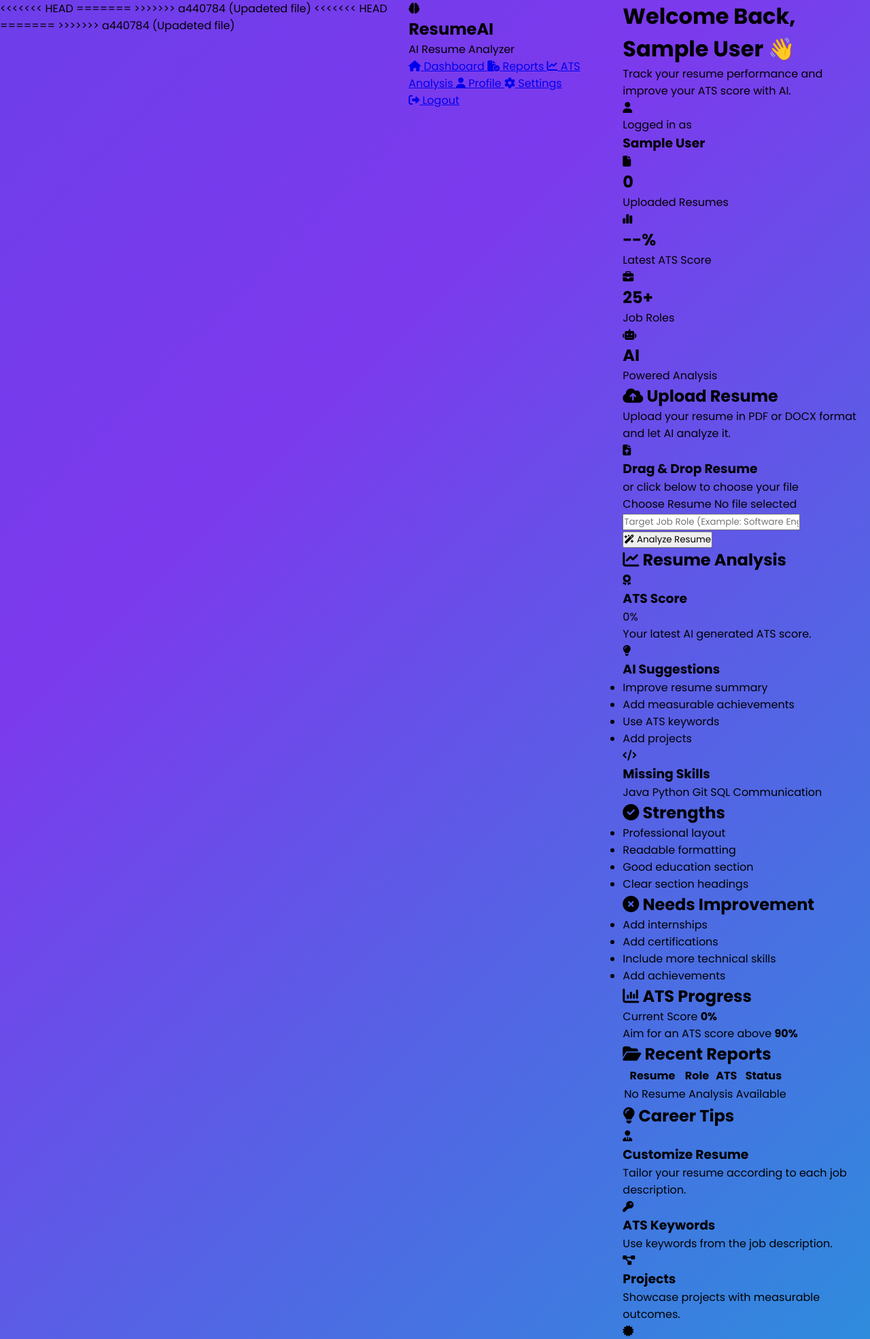
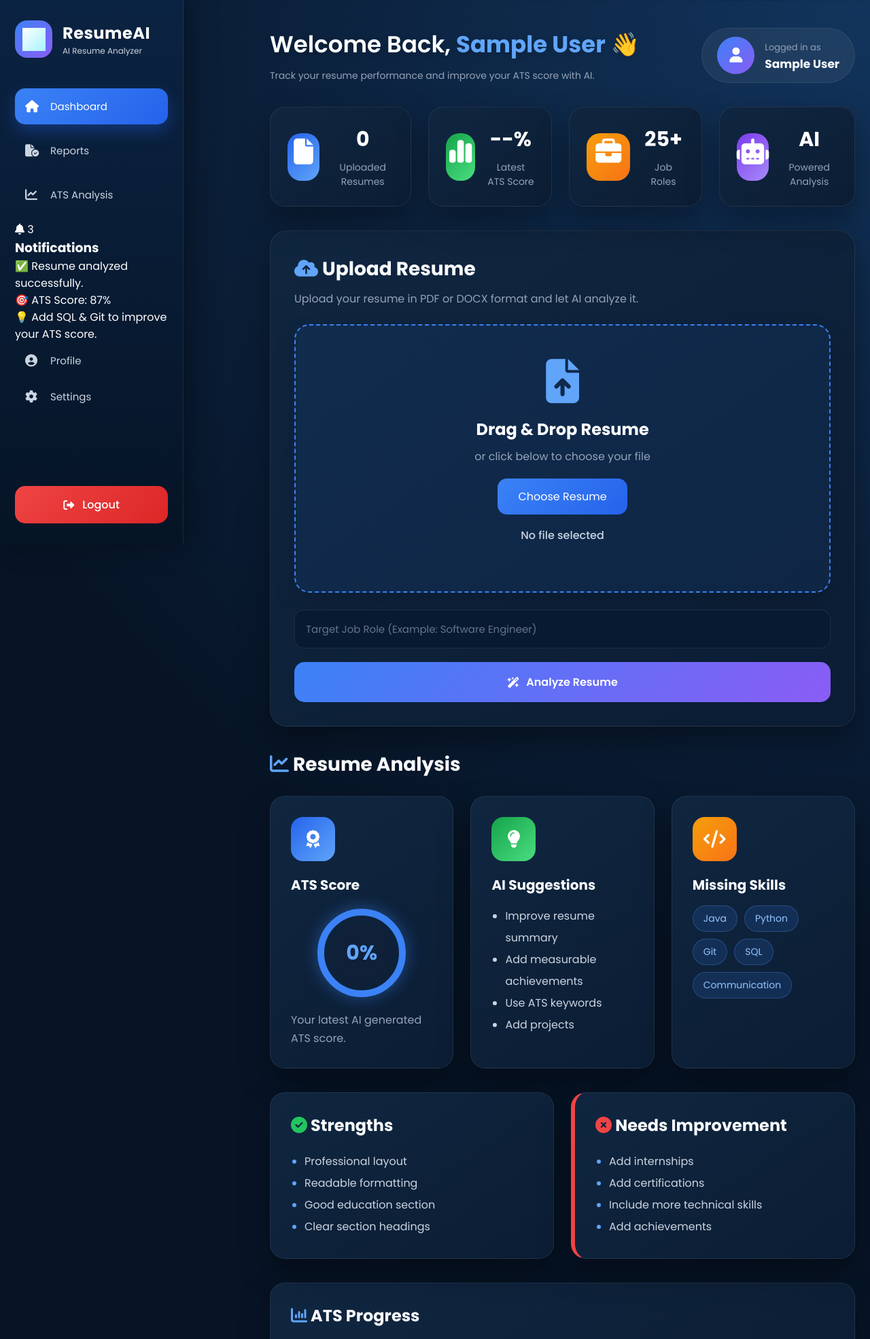
Before and after one commit to snehal-cpu/AIResumeAnalyzer, a PHP site: page /dashboard.php in a window 1280 px wide. Shown: the top 1970 px of the page at 68% size. Run offline with PHP 8.4, Linux system fonts and the light colour scheme; the visitor is signed in with stand-in values (Sample User, id 1); data that the repository does not hold is empty.

Commit message:
Add .gitignore and update dashboard

```diff
--- a/css/dashboard.css
+++ b/css/dashboard.css
@@ -40,7 +40,7 @@
 ========================== */
 
 
-<<<<<<< HEAD
+
 :root {
     --primary: #4f46e5;
     --primary-dark: #4338ca;
--- a/dashboard.php
+++ b/dashboard.php
@@ -45,7 +45,7 @@ if($result && mysqli_num_rows($result)>0){
 <html lang="en">
 
 <head>
-<<<<<<< HEAD
+
     <meta charset="UTF-8">
     <meta name="viewport" content="width=device-width, initial-scale=1.0">
 =======
@@ -58,7 +58,7 @@ content="width=device-width, initial-scale=1.0">
 
 <title>AI Resume Analyzer Dashboard</title>
 
-<<<<<<< HEAD
+
     <link rel="stylesheet"
         href="https://cdnjs.cloudflare.com/ajax/libs/font-awesome/6.7.2/css/all.min.css">
 
@@ -82,7 +82,7 @@ rel="stylesheet">
 href="https://cdnjs.cloudflare.com/ajax/libs/font-awesome/6.7.2/css/all.min.css">
 
 </head>
->>>>>>> a440784 (Upadeted file)
+
 
 <body>
 
@@ -136,21 +136,45 @@ href="https://cdnjs.cloudflare.com/ajax/libs/font-awesome/6.7.2/css/all.min.css"
 
 </a>
 
-<a href="profile.php">
+<div class="top-icons">
 
-<i class="fa-solid fa-user"></i>
+    <div class="notification">
 
-<span>Profile</span>
+        <i class="fa-solid fa-bell" id="bell"></i>
 
-</a>
+        <span class="badge">3</span>
 
-<a href="#">
+        <div class="notification-box" id="notificationBox">
 
-<i class="fa-solid fa-gear"></i>
+            <h3>Notifications</h3>
 
-<span>Settings</span>
+            <div class="notify-item">
+                ✅ Resume analyzed successfully.
+            </div>
 
-</a>
+            <div class="notify-item">
+                🎯 ATS Score: 87%
+            </div>
+
+            <div class="notify-item">
+                💡 Add SQL & Git to improve your ATS score.
+            </div>
+
+        </div>
+
+    </div>
+
+    <a href="profile.php">
+        <i class="fa-solid fa-circle-user"></i>
+        <span>Profile</span>
+    </a>
+
+    <a href="#">
+        <i class="fa-solid fa-gear"></i>
+        <span>Settings</span>
+    </a>
+
+</div>
 
 </nav>
 
```
Also changed, not shown: other parts of css/dashboard.css (+59 -42 lines), contact.php (+6 -47 lines).
